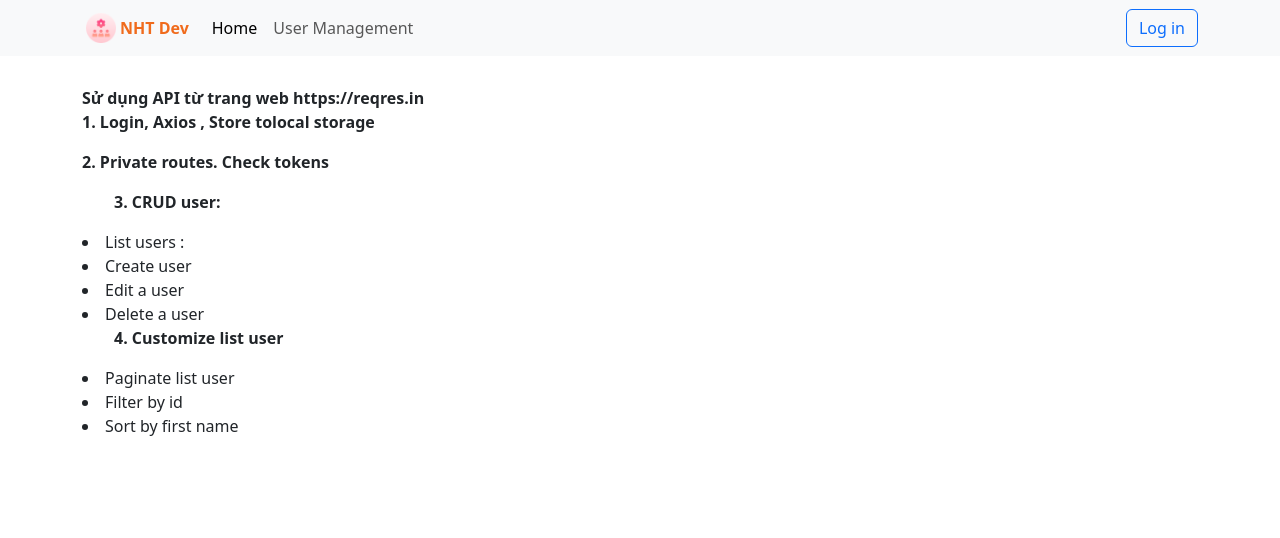
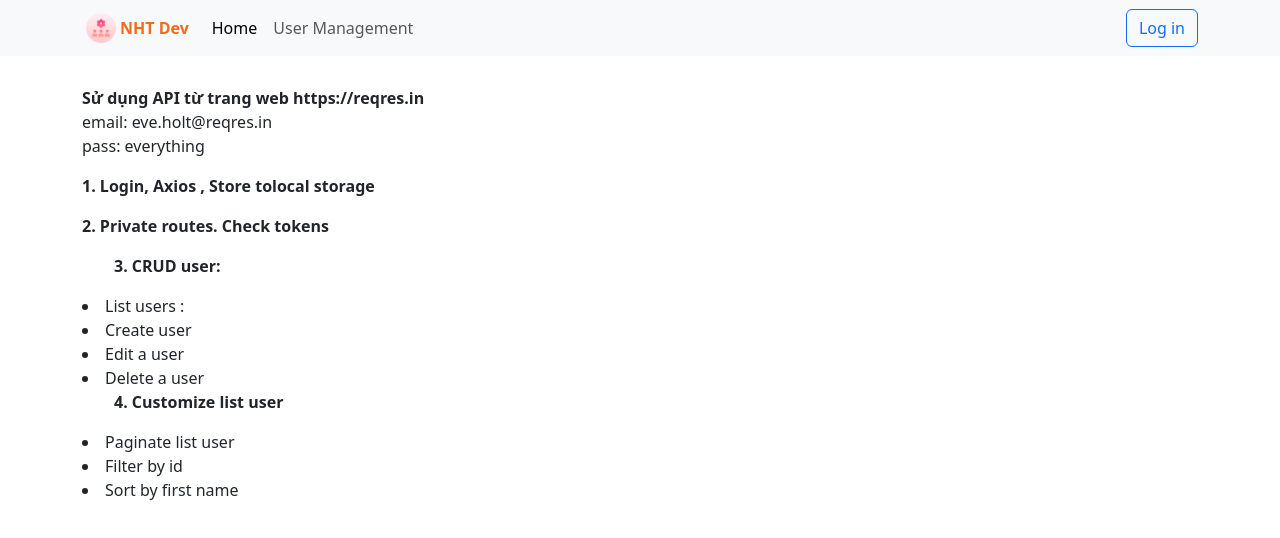
Before and after one commit to huu-thien/management-user, a React (Vite) app: page / in a window 1280 px wide. Shown: the top 538 px of the page. Built offline with nearby package versions, Linux system fonts and the light colour scheme.

Commit message:
add email

```diff
--- a/src/components/Home.jsx
+++ b/src/components/Home.jsx
@@ -2,6 +2,7 @@ const Home = () => {
   return (
     <div style={{ marginTop: "30px" }}>
       <strong>Sử dụng API từ trang web https://reqres.in </strong>
+      <p>email: eve.holt@reqres.in <br /> pass: everything</p>
       <p><strong>1. Login, Axios , Store tolocal storage </strong></p>
       <p><strong>2. Private routes. Check tokens </strong></p>
       <ul><strong>3. CRUD user: </strong></ul>
```
